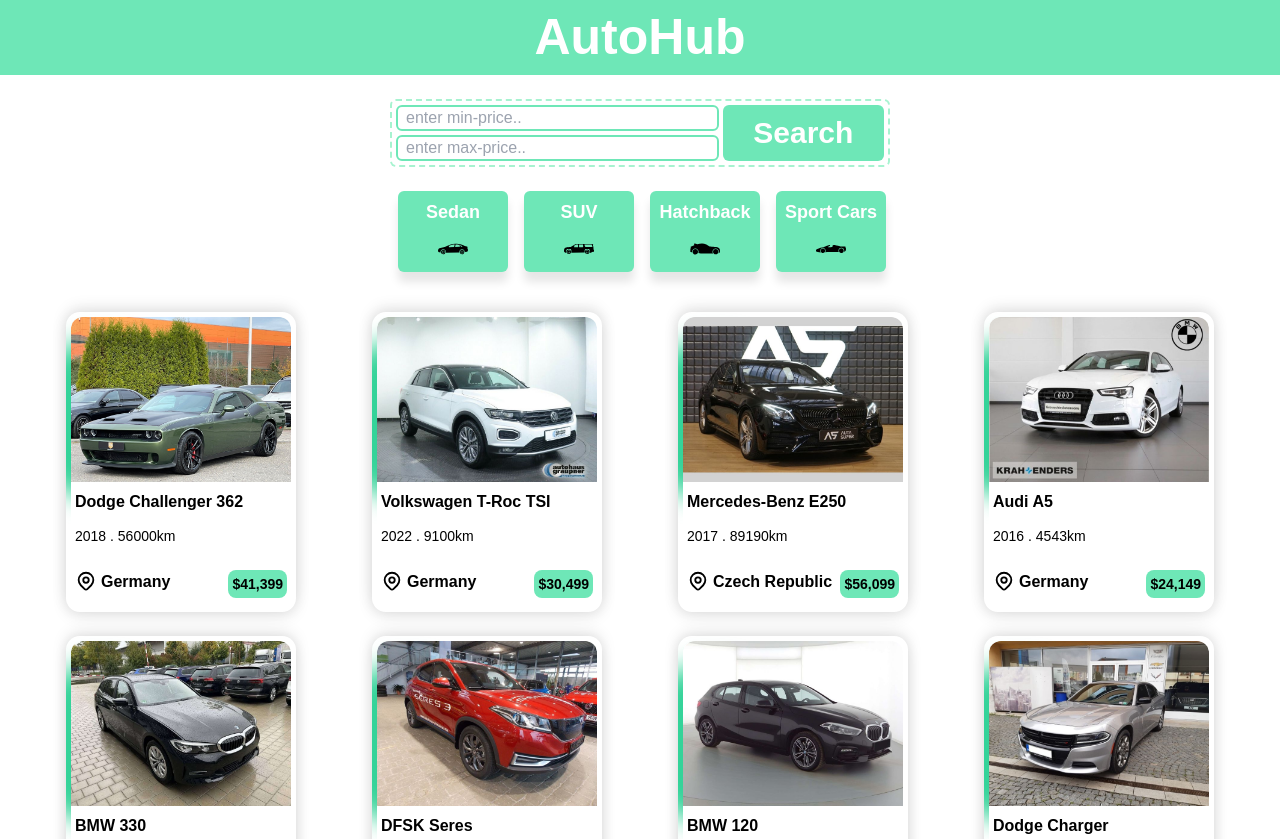
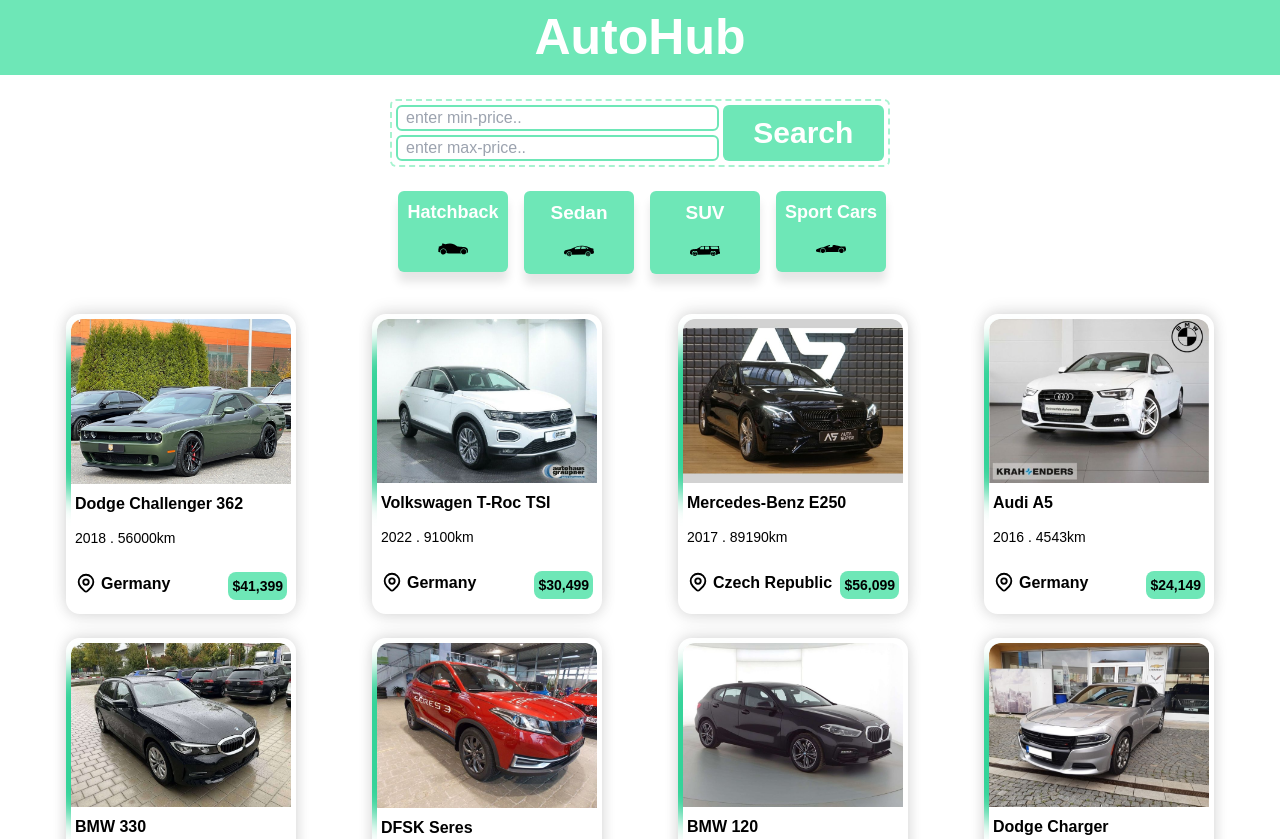
Before and after one commit to MohammadRezaSaeeedi/AutoHub, a Next.js app: page /cars in a window 1280 px wide. Shown: the top 839 px of the page. Built offline with nearby package versions, Linux system fonts and the light colour scheme.

Commit message:
add 404 page edit

```diff
--- /dev/null
+++ b/src/app/[404]/page.js
@@ -0,0 +1,11 @@
+import NoFound from "@/components/template/404";
+
+function NotFound404() {
+    return (
+        <div>
+            <NoFound />
+        </div>
+    )
+}
+
+export default NotFound404;
--- /dev/null
+++ b/src/components/template/404.jsx
@@ -0,0 +1,26 @@
+import Link from "next/link"
+import Danger from "../icons/Danger"
+function NoFound() {
+  return (
+    <div className="  mt-[80px] flex justify-center ">
+    <div className="bg-[#33cc99] text-white w-[300px] sm:w-[600px] md:w-[758px]  overflow-hidden rounded-md flex ">
+    <div className=" hidden sm:block sm:mt-[110px] md:mt-[150px] ml-[25px]">
+      <Danger />
+      </div>
+  <div className="text-center block relative w-3/5 mx-auto my-[40px] sm:my-[70px] md:my-[100px]" >
+
+
+      <div className="text-center block relative tracking-[12px] sm:text-[2em] md:text-[4em] leading-[80%] ">THE PAGE</div>
+      <div className="text-center block relative text-sm sm:text-xl  my-[30px] ">WAS NOT FOUND</div>
+      <div className="text-center block relative text-xl sm:text-3xl  my-[30px] ">404</div>
+      <Link  href="/" > <span className="border-2 p-3 rounded-md text-[5px] sm:text-[10px] md:text-[12px] bg-clip-text text-transparent  bg-[linear-gradient(to_left,theme(colors.white),theme(colors.slate.900),theme(colors.teal.600))] bg-[length:200%_auto]  animate-gradient">BACK TO HOME</span></Link>
+  </div>
+  <div className=" hidden sm:block sm:mt-[110px] md:mt-[150px] mr-[25px]">
+      <Danger />
+      </div>
+  </div>
+  </div>
+  )
+}
+
+export default NoFound;
--- a/src/components/template/CategoryCard.jsx
+++ b/src/components/template/CategoryCard.jsx
@@ -14,8 +14,16 @@
     <div className="justify-center flex sm:mt-4 ">
 
     <div  className="flex justify-between  sm:gap-4 w-[160px] sm:w-[400px] md:w-[500px]  p-2 rounded-lg   " >
+      <Link href={`/category/${'hatchback'}`}>
+      <div className="flex flex-col sm:gap-2 w-[30px] sm:w-[80px] md:w-[110px] sm:font-bold items-center text-[5px] sm:text-[12px] md:text-[18px] text-white bg-emerald-300 p-2 rounded-md shadow-[0_10px_10px_rgba(0,0,0,0.1)]">
+        <span>Hatchback</span>
+        <div className="hidden sm:block " >
+          <Hatchback />
+        </div>
+      </div>
+      </Link>
       <Link href={`/category/${'sedan'}`}>
-      <div className="flex flex-col sm:gap-2 w-[30px] sm:w-[80px]  md:w-[110px] sm:font-bold items-center text-[5px] sm:text-[12px] md:text-[18px] text-white bg-emerald-300 p-2 rounded-md shadow-[0_10px_10px_rgba(0,0,0,0.1)] " >
+      <div className="flex flex-col sm:gap-2 w-[30px] sm:w-[80px]  md:w-[110px] sm:font-bold items-center text-[5px] sm:text-[12px] md:text-[19px] text-white bg-emerald-300 p-2 rounded-md shadow-[0_10px_10px_rgba(0,0,0,0.1)] " >
         <span>Sedan</span>
         <div className="hidden sm:block " >
           <Sedan />
@@ -23,18 +31,10 @@
       </div >
       </Link>
       <Link href={`/category/${'suv'}`}>
-      <div className="flex flex-col sm:gap-2 w-[30px] sm:w-[80px] md:w-[110px] sm:font-bold items-center text-[5px] sm:text-[12px] md:text-[18px] text-white bg-emerald-300 p-2 rounded-md shadow-[0_10px_10px_rgba(0,0,0,0.1)]">
+      <div className="flex flex-col sm:gap-2 w-[30px] sm:w-[80px] md:w-[110px] sm:font-bold items-center text-[5px] sm:text-[12px] md:text-[19px] text-white bg-emerald-300 p-2 rounded-md shadow-[0_10px_10px_rgba(0,0,0,0.1)]">
         <span>SUV</span>
         <div className="hidden sm:block " >
           <Suv />
-        </div>
-      </div>
-      </Link>
-      <Link href={`/category/${'hatchback'}`}>
-      <div className="flex flex-col sm:gap-2 w-[30px] sm:w-[80px] md:w-[110px] sm:font-bold items-center text-[5px] sm:text-[12px] md:text-[18px] text-white bg-emerald-300 p-2 rounded-md shadow-[0_10px_10px_rgba(0,0,0,0.1)]">
-        <span>Hatchback</span>
-        <div className="hidden sm:block " >
-          <Hatchback />
         </div>
       </div>
       </Link>
```
